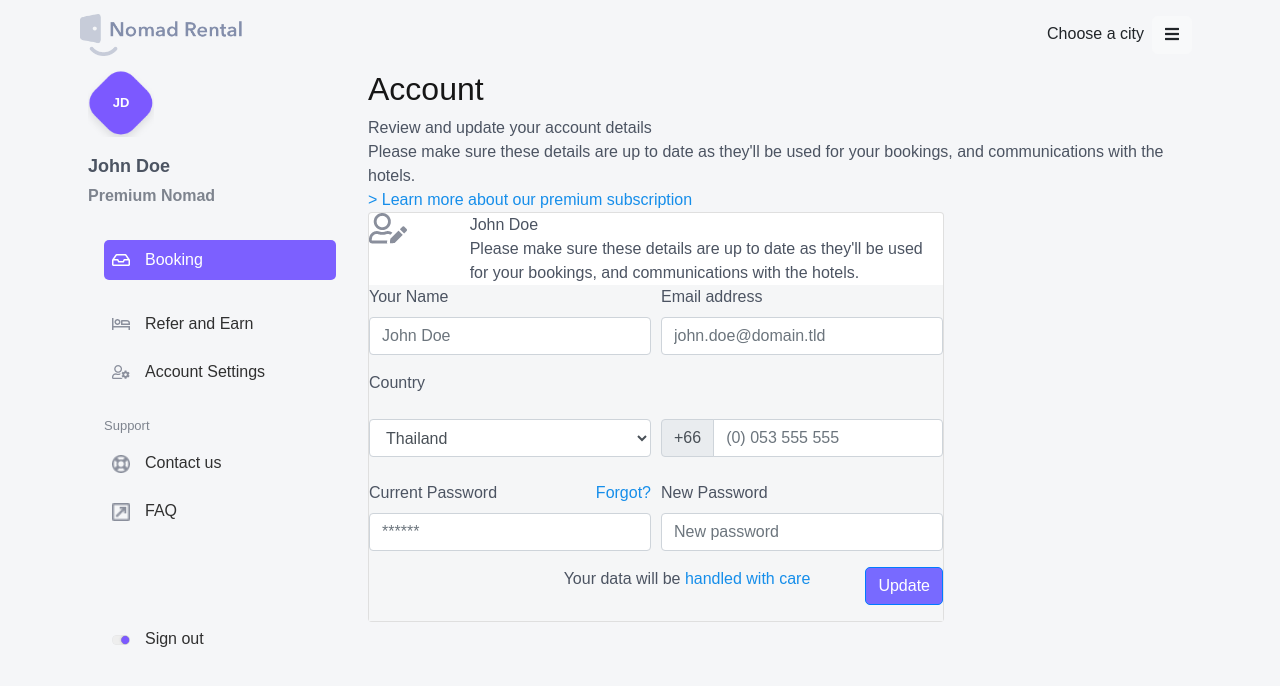
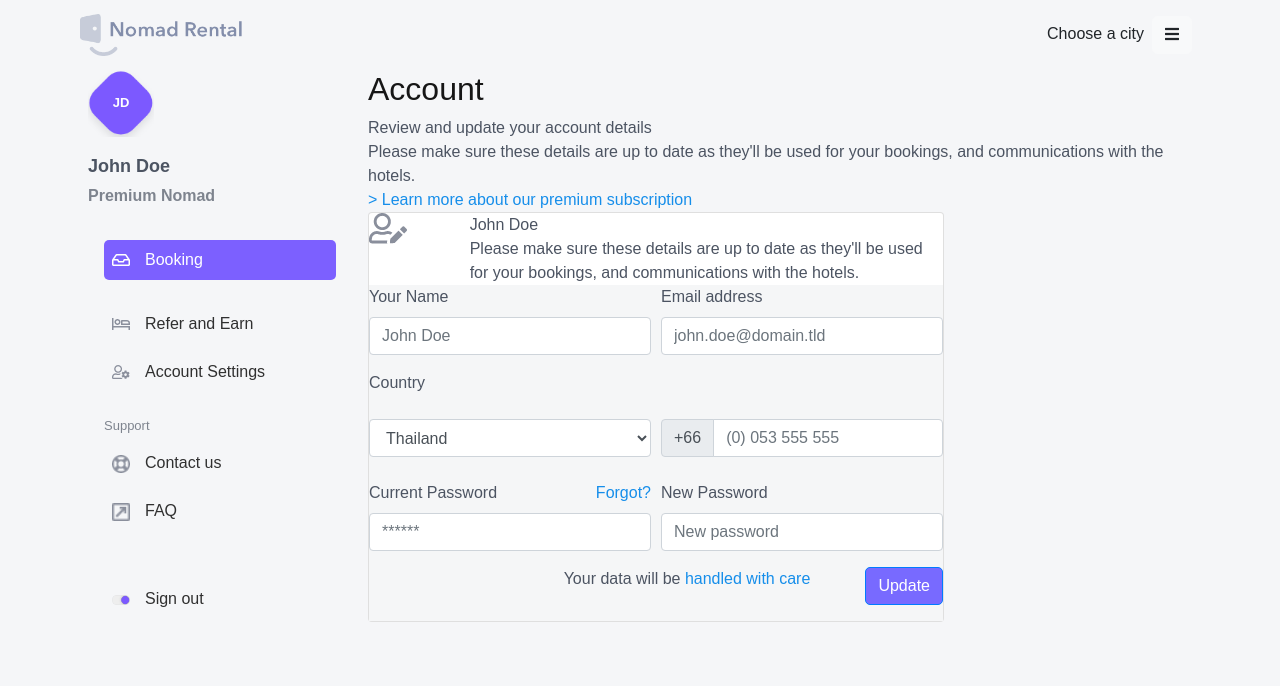
Before and after one commit to Abathi/nomad-rental-guest-login, a React (Create React App) app: page /account in a window 1280 px wide. Shown: the top 686 px of the page. Built offline with nearby package versions, Linux system fonts and the light colour scheme.

Commit message:
Add hver

```diff
--- a/src/assets/css/style.css
+++ b/src/assets/css/style.css
@@ -36,16 +36,31 @@
   transform: translate(-50%, -50%);
 }
 
+.side-menu-options {
+  cursor: pointer;
+}
+
 .side-menu-options div {
   color: #303030;
 }
 
-.side-menu-options.active {
+.side-menu-options.active,
+.side-menu-options:hover.active {
   background-color: #7c60ff;
   border-radius: 5px;
 }
 
-.side-menu-options.active div {
+.side-menu-options:hover {
+  background-color: #fff;
+  border-radius: 5px;
+}
+
+.side-menu-options:hover div {
+  color: #303030;
+}
+
+.side-menu-options.active div,
+.side-menu-options:hover.active div {
   color: #fff;
 }
 
--- a/src/components/SideMenu.js
+++ b/src/components/SideMenu.js
@@ -84,7 +84,8 @@ const SideMenu = () => {
               <div className="col-11">FAQ</div>
             </div>
           </div>
-          <div className="side-menu-options p-2 pt-5 mt-t">
+          <div className="my-md-4"></div>
+          <div className="side-menu-options p-2 mt-t">
             <div className="row mx-0">
               <div className="col-1 px-0">
                 <img src={toggle} alt="" className="w-100 mr-2"></img>
```
